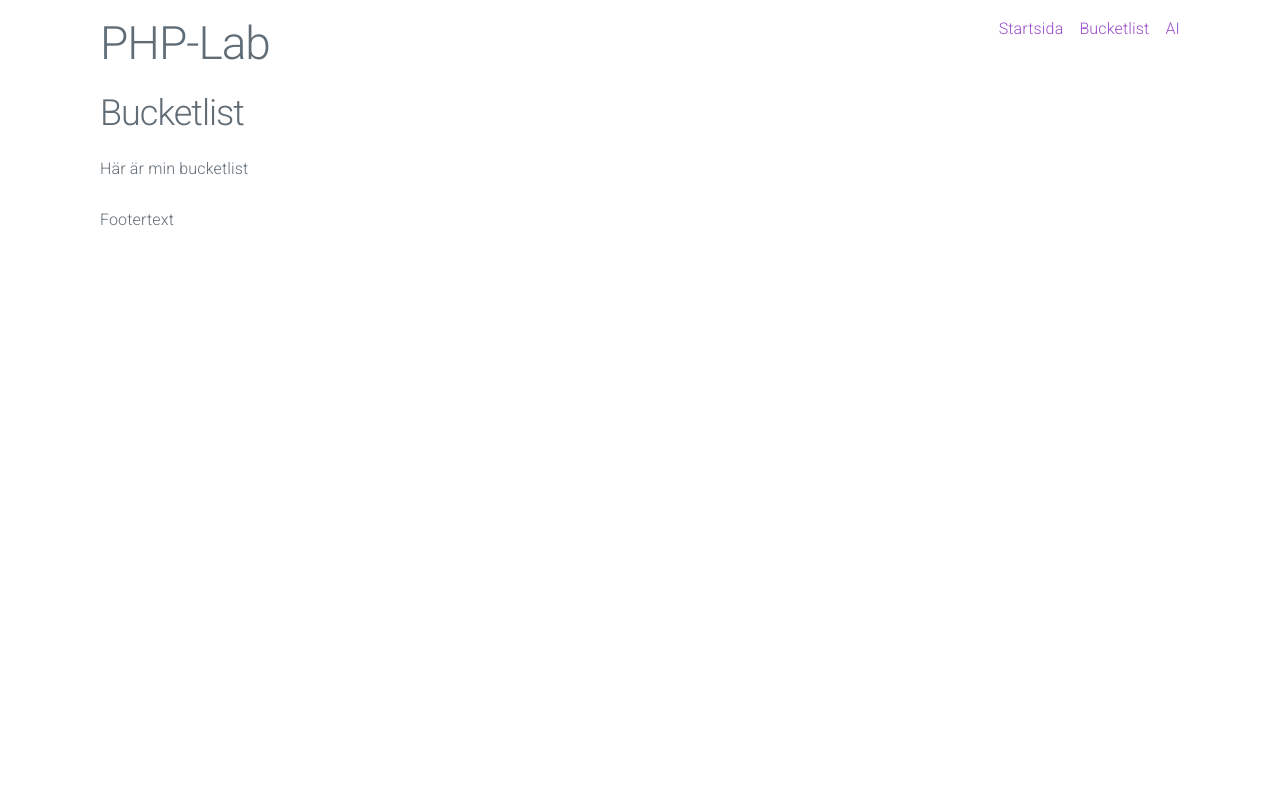
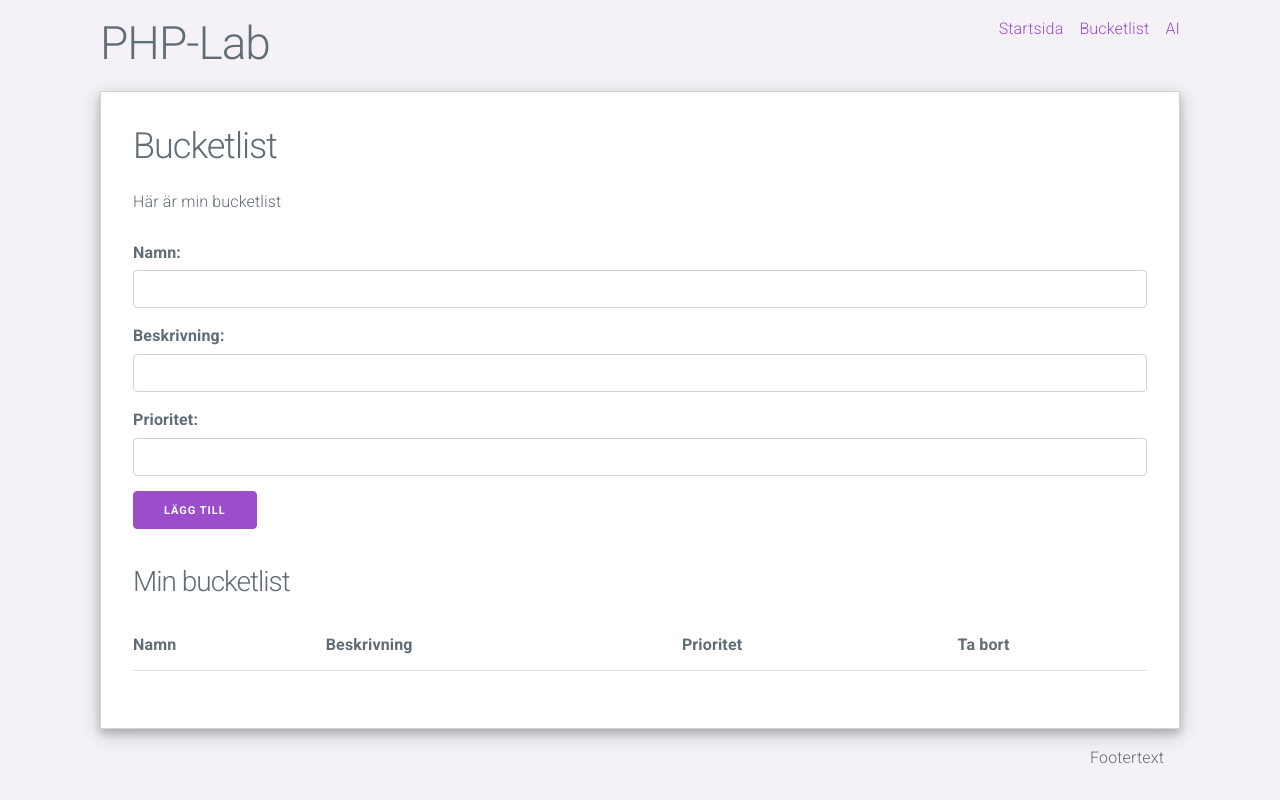
Before and after one commit to Safe-Pizza/dt209g_lab2, a PHP site: page /bucketlist.php in a window 1280 px wide. Run offline with PHP 8.4, Linux system fonts and the light colour scheme; lists and menus that the app fills with data are empty.

Commit message:
grundinnehåll + styling index och bucketlist

```diff
--- a/bucketlist.php
+++ b/bucketlist.php
@@ -5,6 +5,33 @@ include("includes/mainnav.php");
 
 <h2>Bucketlist</h2>
 <p>Här är min bucketlist</p>
+<div class="form-add-to-list">
+    <form method="post">
+        <label for="name">Namn:</label>
+        <input type="text" id="name" name="name">
+
+        <label for="description">Beskrivning:</label>
+        <input type="text" id="description" name="description">
+
+        <label for="priority">Prioritet:</label>
+        <input type="number" id="priority" name="priority">
+
+        <button type="submit">Lägg till</button>
+    </form>
+</div>
+<div class="bucketlist">
+    <h3>Min bucketlist</h3>
+    <table>
+        <thead>
+            <th>Namn</th>
+            <th>Beskrivning</th>
+            <th>Prioritet</th>
+            <th>Ta bort</th>
+        </thead>
+        <tbody>
+        </tbody>
+    </table>
+</div>
 
 <?php
 include("includes/footer.php");
--- a/css/styles.css
+++ b/css/styles.css
@@ -1,7 +1,18 @@
+body {
+    background-color: rgb(245, 242, 247);
+}
+
 .wrapper-top {
     display: flex;
     justify-content: space-between;
     margin-top: 1em;
+}
+
+main {
+    padding: 2em;
+    background-color: white;
+    border: 1px solid lightgray;
+    box-shadow: 0 4px 8px 0 rgba(0, 0, 0, 0.2), 0 6px 20px 0 rgba(0, 0, 0, 0.19);
 }
 
 ul.main-nav {
@@ -10,3 +21,8 @@ ul.main-nav {
     justify-content: flex-end;
     list-style: none;
 }
+
+footer {
+    padding: 1em;
+    text-align: right;
+}
--- a/index.php
+++ b/index.php
@@ -6,6 +6,12 @@ include("includes/mainnav.php");
 <h2>Startsida</h2>
 <p>Välkommen till startsida</p>
 
+<h3>Uppgift för laboration 2</h3>
+<p>Info om uppgiften</p>
+
+<h3>Reflektioner PHP</h3>
+<p>Mina reflektioner</p>
+
 <?php
 include("includes/footer.php");
 ?>
```
